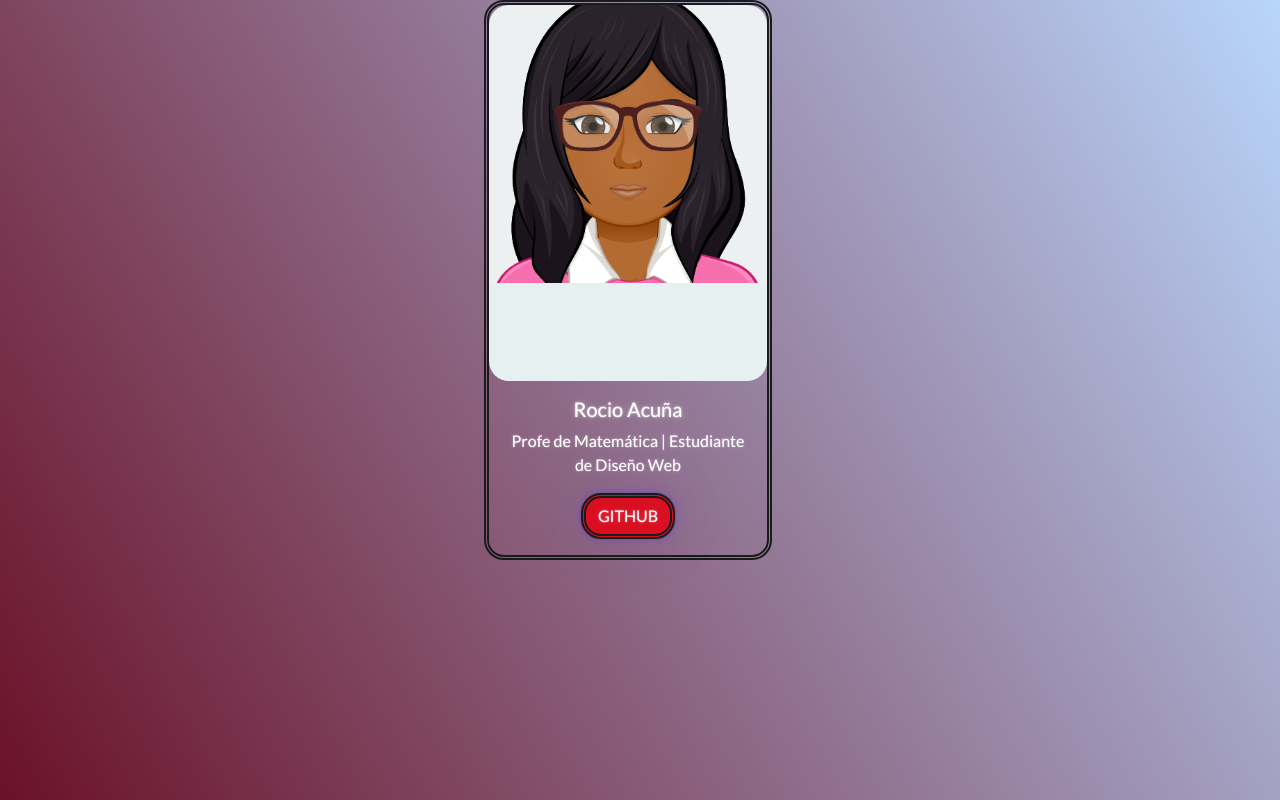
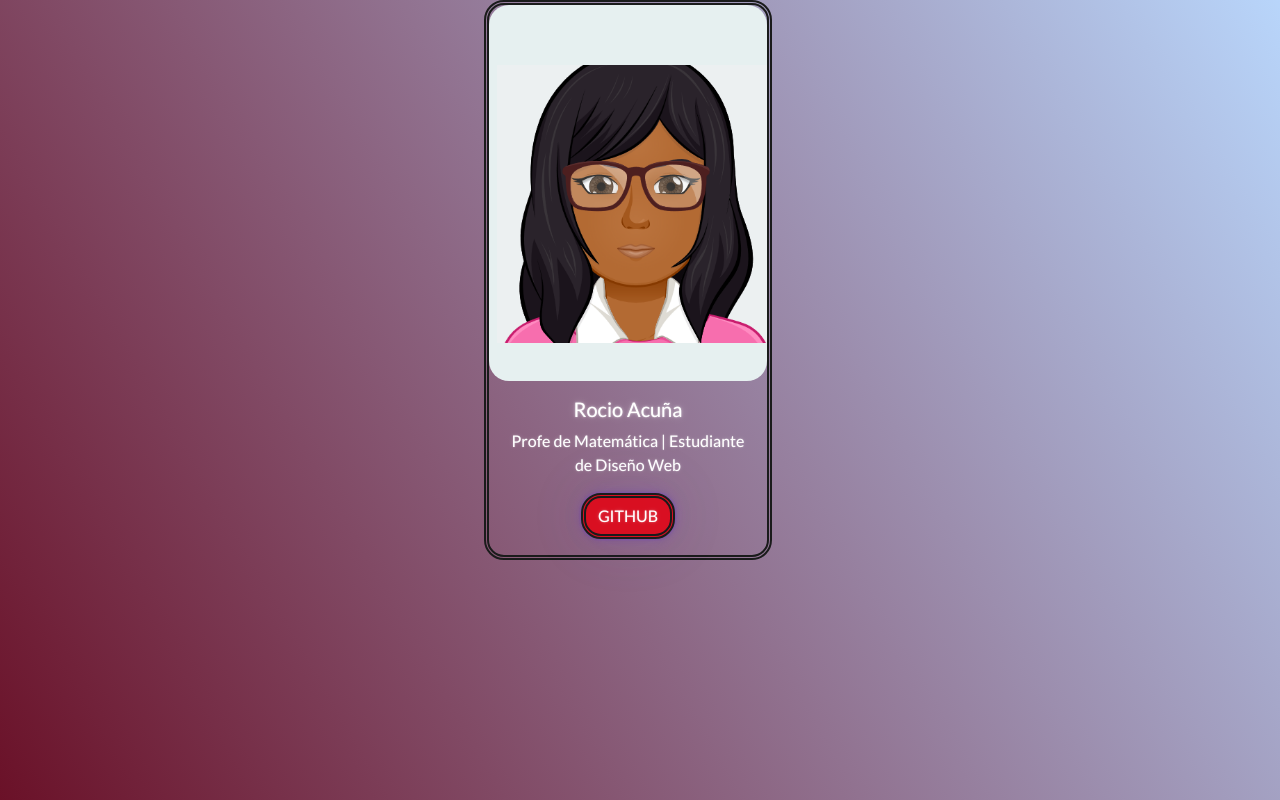
Before and after one commit to Rocio2005/about, a plain HTML site: page index.html in a window 1280 px wide. Shown: the top 800 px of the page. Drawn offline with nearby package versions, Linux system fonts and the light colour scheme.

Commit message:
posiciono el avatar del div img-cambia

```diff
--- a/estilos.css
+++ b/estilos.css
@@ -43,6 +43,7 @@
     background-color:#e6f0f0;
     height: 30em;
     border-radius: 20px;
+    background-position: top 60px left 8px; /*con position posiciono la imagen:ubicacion y pixeles con respecto a la caja, right,left top o bottom*/
 
 }
 .img-cambia:hover{
```
